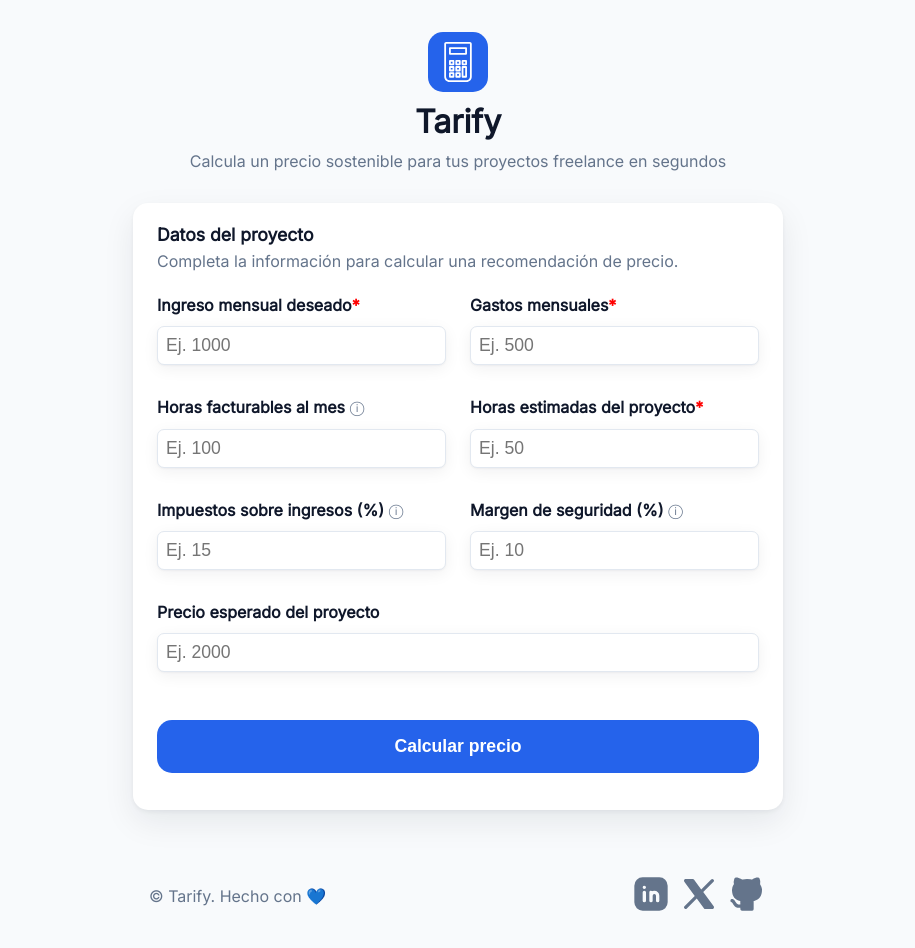
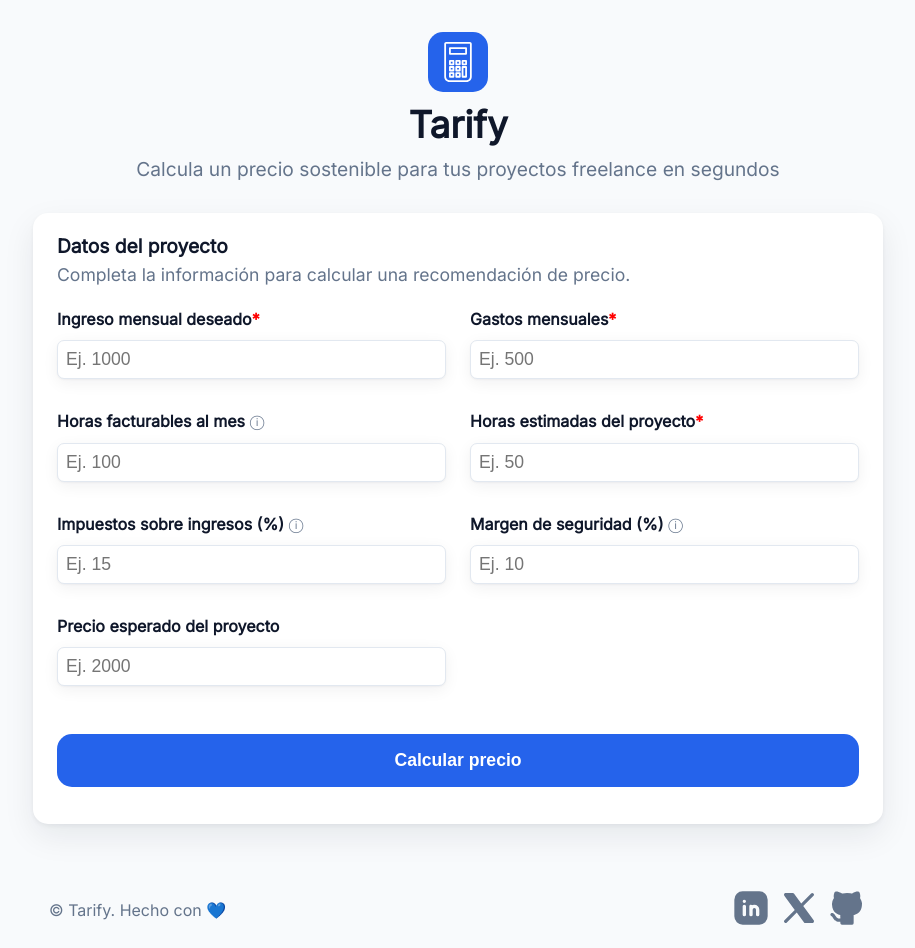
Before and after one commit to kevdhev1/tarify, a React (Vite) app: page / in a window 1280 px wide. Shown: the whole page, without its empty margins (182-1097 px from the left). Built offline with nearby package versions, Linux system fonts and the light colour scheme.

Commit message:
feat: add desktop responsive styles

```diff
--- a/src/components/sections/Footer/Footer.module.css
+++ b/src/components/sections/Footer/Footer.module.css
@@ -22,3 +22,10 @@
         width: 650px;
     }
 }
+
+/* ===== DESKTOP ===== */
+@media (min-width: 1024px) {
+    .footer{
+        width: 850px;
+    }
+}
--- a/src/components/sections/Form/FormSection.module.css
+++ b/src/components/sections/Form/FormSection.module.css
@@ -29,3 +29,18 @@
         grid-column: span 2;
     }
 }
+
+/* ===== DESKTOP ===== */
+@media (min-width: 1024px) {
+    .formSection {
+        width: 850px;
+    }
+
+    .title {
+        font-size: 1.2rem;
+    }
+
+    .description {
+        font-size: 1.1rem;
+    }
+}
--- a/src/components/sections/Header/Header.module.css
+++ b/src/components/sections/Header/Header.module.css
@@ -24,3 +24,14 @@
 .description {
     text-align: center;
 }
+
+/* ===== DESKTOP ===== */
+@media (min-width: 1024px) {
+    .title {
+        font-size: 2.3rem;
+    }
+
+    .description {
+        font-size: 1.2rem;
+    }
+}
--- a/src/components/sections/Result/Result.module.css
+++ b/src/components/sections/Result/Result.module.css
@@ -103,3 +103,30 @@
         font-size: 1rem;
     }
 }
+
+/* ===== DESKTOP ===== */
+@media (min-width: 1024px) {
+    .result {
+        width: 850px;
+    }
+
+    .title {
+        font-size: 1.2rem;
+    }
+
+    .sustainablePrice {
+        font-size: 1rem;
+    }
+
+    .mainData h2 {
+        font-size: 3.5rem;
+    }
+
+    .hourlyRateText {
+        font-size: 1.1rem;
+    }
+
+    .explanation {
+        font-size: 1rem;
+    }
+}
--- a/src/components/ui/PricingForm/PricingForm.module.css
+++ b/src/components/ui/PricingForm/PricingForm.module.css
@@ -30,3 +30,10 @@
         grid-column: span 2;
     }
 }
+
+/* ===== DESKTOP ===== */
+@media (min-width: 1024px) {
+    .pricingForm > :nth-child(7) {
+        grid-column: span 1;
+    }
+}
```
